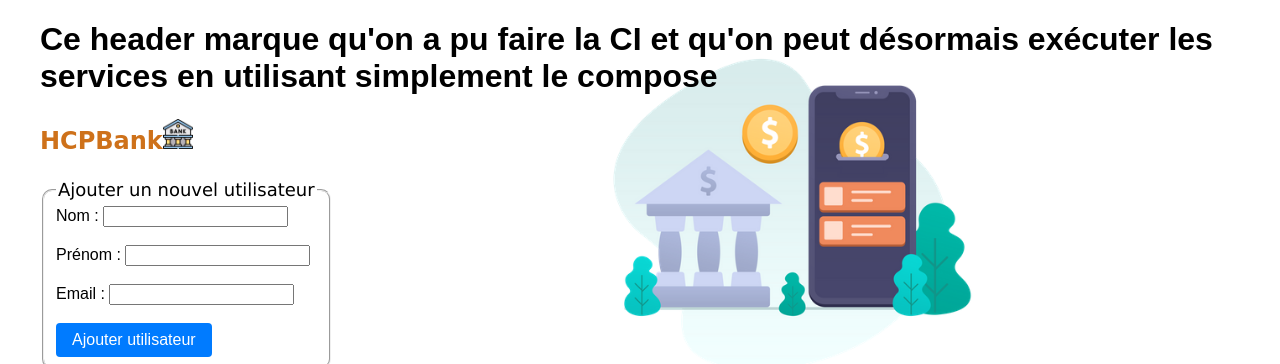
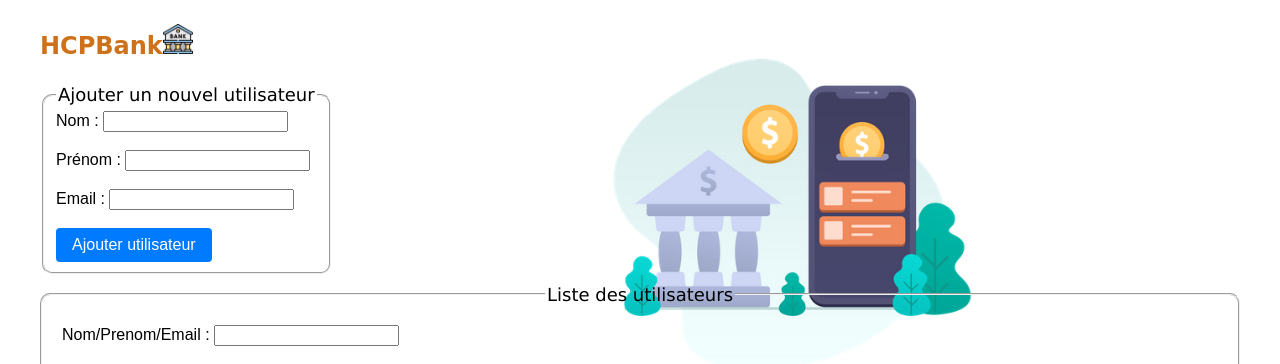
Before and after one commit to DOCKER-PROJECT-ENSATE/dockerimage, a PHP site: page /menu.php in a window 1280 px wide. Shown: the top 364 px of the page. Run offline with PHP 8.4, Linux system fonts and the light colour scheme; data that the repository does not hold is empty.

Commit message:
update for testing

```diff
--- a/laravel_todo/menu.php
+++ b/laravel_todo/menu.php
@@ -57,7 +57,7 @@ try {
 </head>
 <body>
 <div class="container">
-    <h1>Ce header marque qu'on a pu faire la CI et qu'on peut désormais exécuter les services en utilisant simplement le compose</h1>
+    <!-- <h1>Ce header marque qu'on a pu faire la CI et qu'on peut désormais exécuter les services en utilisant simplement le compose</h1> -->
     <h3>HCPBank<img src="css/image/bankLogo.png" alt="logo"></h3>
     <fieldset class="NewClient" style="width: fit-content;">
         <legend>Ajouter un nouvel utilisateur</legend>
```
